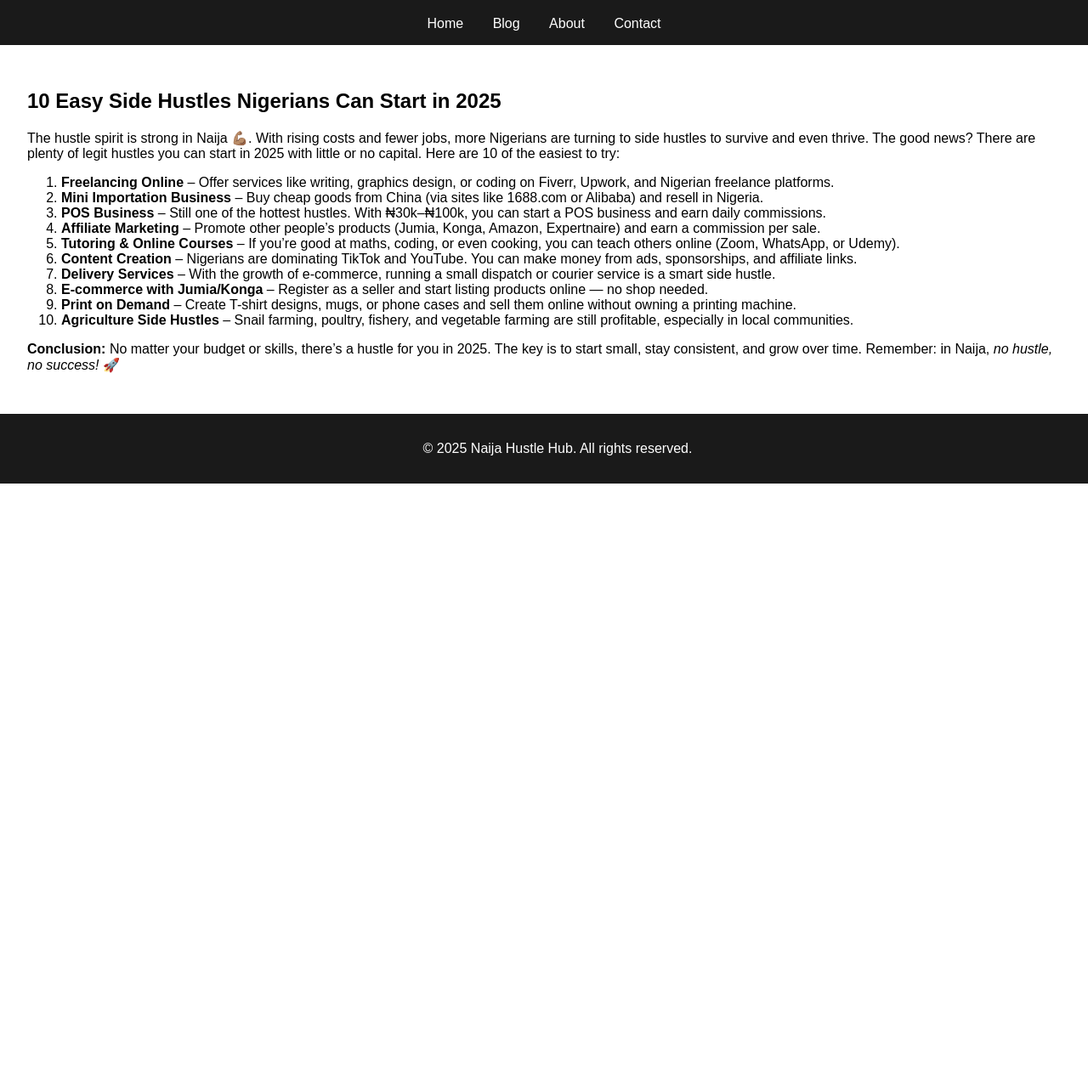
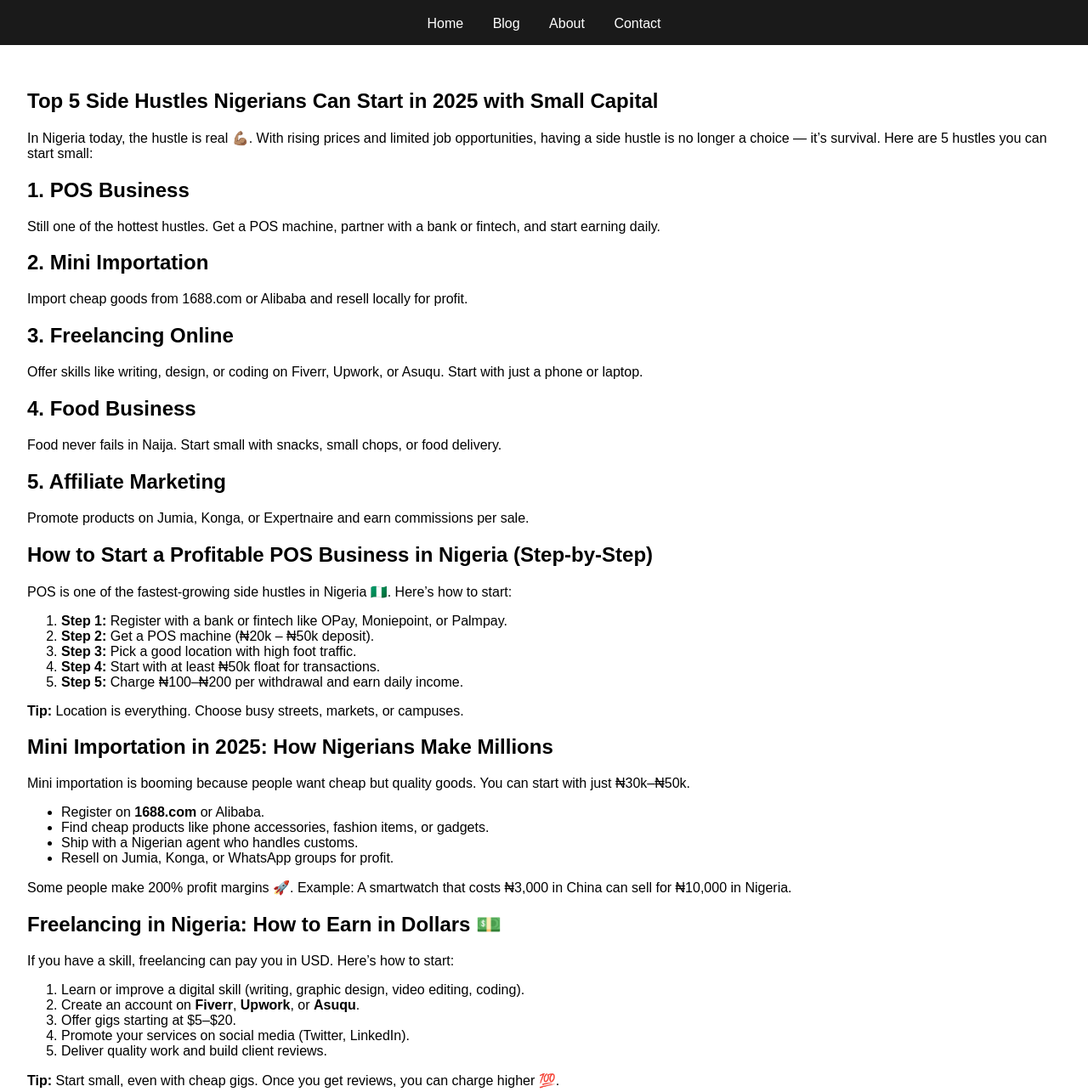
Before and after one commit to naijahustler/naija-side-hustle-blog, a plain HTML site: page blog.html in a window 1280 px wide. Shown: the part 77-1362 px from the top of the page at 85% size. Before the commit the page ends 800 px from the top, so only its background shows below. Drawn offline with Linux system fonts and the light colour scheme.

Commit message:
Added first real blog post

```diff
--- a/blog.html
+++ b/blog.html
@@ -18,24 +18,66 @@
   </header>
 
   <main>
+    <!-- Post 1 -->
     <section class="blog-post">
-      <h1>10 Easy Side Hustles Nigerians Can Start in 2025</h1>
-      <p>The hustle spirit is strong in Naija 💪🏽. With rising costs and fewer jobs, more Nigerians are turning to side hustles to survive and even thrive. The good news? There are plenty of legit hustles you can start in 2025 with little or no capital. Here are 10 of the easiest to try:</p>
+      <h1>Top 5 Side Hustles Nigerians Can Start in 2025 with Small Capital</h1>
+      <p>In Nigeria today, the hustle is real 💪🏽. With rising prices and limited job opportunities, having a side hustle is no longer a choice — it’s survival. Here are 5 hustles you can start small:</p>
 
+      <h2>1. POS Business</h2>
+      <p>Still one of the hottest hustles. Get a POS machine, partner with a bank or fintech, and start earning daily.</p>
+
+      <h2>2. Mini Importation</h2>
+      <p>Import cheap goods from 1688.com or Alibaba and resell locally for profit.</p>
+
+      <h2>3. Freelancing Online</h2>
+      <p>Offer skills like writing, design, or coding on Fiverr, Upwork, or Asuqu. Start with just a phone or laptop.</p>
+
+      <h2>4. Food Business</h2>
+      <p>Food never fails in Naija. Start small with snacks, small chops, or food delivery.</p>
+
+      <h2>5. Affiliate Marketing</h2>
+      <p>Promote products on Jumia, Konga, or Expertnaire and earn commissions per sale.</p>
+    </section>
+
+    <!-- Post 2 -->
+    <section class="blog-post">
+      <h1>How to Start a Profitable POS Business in Nigeria (Step-by-Step)</h1>
+      <p>POS is one of the fastest-growing side hustles in Nigeria 🇳🇬. Here’s how to start:</p>
       <ol>
-        <li><strong>Freelancing Online</strong> – Offer services like writing, graphics design, or coding on Fiverr, Upwork, and Nigerian freelance platforms.</li>
-        <li><strong>Mini Importation Business</strong> – Buy cheap goods from China (via sites like 1688.com or Alibaba) and resell in Nigeria.</li>
-        <li><strong>POS Business</strong> – Still one of the hottest hustles. With ₦30k–₦100k, you can start a POS business and earn daily commissions.</li>
-        <li><strong>Affiliate Marketing</strong> – Promote other people’s products (Jumia, Konga, Amazon, Expertnaire) and earn a commission per sale.</li>
-        <li><strong>Tutoring & Online Courses</strong> – If you’re good at maths, coding, or even cooking, you can teach others online (Zoom, WhatsApp, or Udemy).</li>
-        <li><strong>Content Creation</strong> – Nigerians are dominating TikTok and YouTube. You can make money from ads, sponsorships, and affiliate links.</li>
-        <li><strong>Delivery Services</strong> – With the growth of e-commerce, running a small dispatch or courier service is a smart side hustle.</li>
-        <li><strong>E-commerce with Jumia/Konga</strong> – Register as a seller and start listing products online — no shop needed.</li>
-        <li><strong>Print on Demand</strong> – Create T-shirt designs, mugs, or phone cases and sell them online without owning a printing machine.</li>
-        <li><strong>Agriculture Side Hustles</strong> – Snail farming, poultry, fishery, and vegetable farming are still profitable, especially in local communities.</li>
+        <li><strong>Step 1:</strong> Register with a bank or fintech like OPay, Moniepoint, or Palmpay.</li>
+        <li><strong>Step 2:</strong> Get a POS machine (₦20k – ₦50k deposit).</li>
+        <li><strong>Step 3:</strong> Pick a good location with high foot traffic.</li>
+        <li><strong>Step 4:</strong> Start with at least ₦50k float for transactions.</li>
+        <li><strong>Step 5:</strong> Charge ₦100–₦200 per withdrawal and earn daily income.</li>
       </ol>
+      <p><strong>Tip:</strong> Location is everything. Choose busy streets, markets, or campuses.</p>
+    </section>
 
-      <p><strong>Conclusion:</strong> No matter your budget or skills, there’s a hustle for you in 2025. The key is to start small, stay consistent, and grow over time. Remember: in Naija, <em>no hustle, no success!</em> 🚀</p>
+    <!-- Post 3 -->
+    <section class="blog-post">
+      <h1>Mini Importation in 2025: How Nigerians Make Millions</h1>
+      <p>Mini importation is booming because people want cheap but quality goods. You can start with just ₦30k–₦50k.</p>
+      <ul>
+        <li>Register on <strong>1688.com</strong> or Alibaba.</li>
+        <li>Find cheap products like phone accessories, fashion items, or gadgets.</li>
+        <li>Ship with a Nigerian agent who handles customs.</li>
+        <li>Resell on Jumia, Konga, or WhatsApp groups for profit.</li>
+      </ul>
+      <p>Some people make 200% profit margins 🚀. Example: A smartwatch that costs ₦3,000 in China can sell for ₦10,000 in Nigeria.</p>
+    </section>
+
+    <!-- Post 4 -->
+    <section class="blog-post">
+      <h1>Freelancing in Nigeria: How to Earn in Dollars 💵</h1>
+      <p>If you have a skill, freelancing can pay you in USD. Here’s how to start:</p>
+      <ol>
+        <li>Learn or improve a digital skill (writing, graphic design, video editing, coding).</li>
+        <li>Create an account on <strong>Fiverr</strong>, <strong>Upwork</strong>, or <strong>Asuqu</strong>.</li>
+        <li>Offer gigs starting at $5–$20.</li>
+        <li>Promote your services on social media (Twitter, LinkedIn).</li>
+        <li>Deliver quality work and build client reviews.</li>
+      </ol>
+      <p><strong>Tip:</strong> Start small, even with cheap gigs. Once you get reviews, you can charge higher 💯.</p>
     </section>
   </main>
 
```
